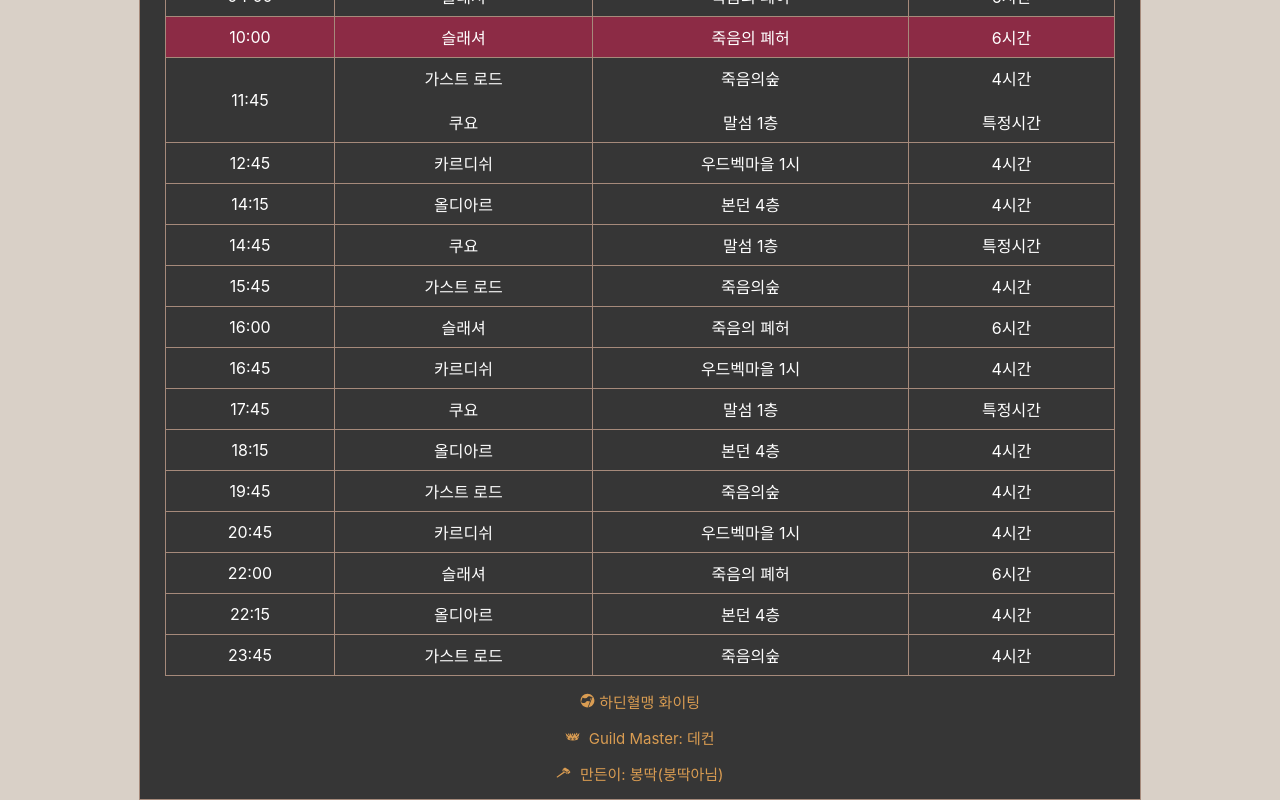
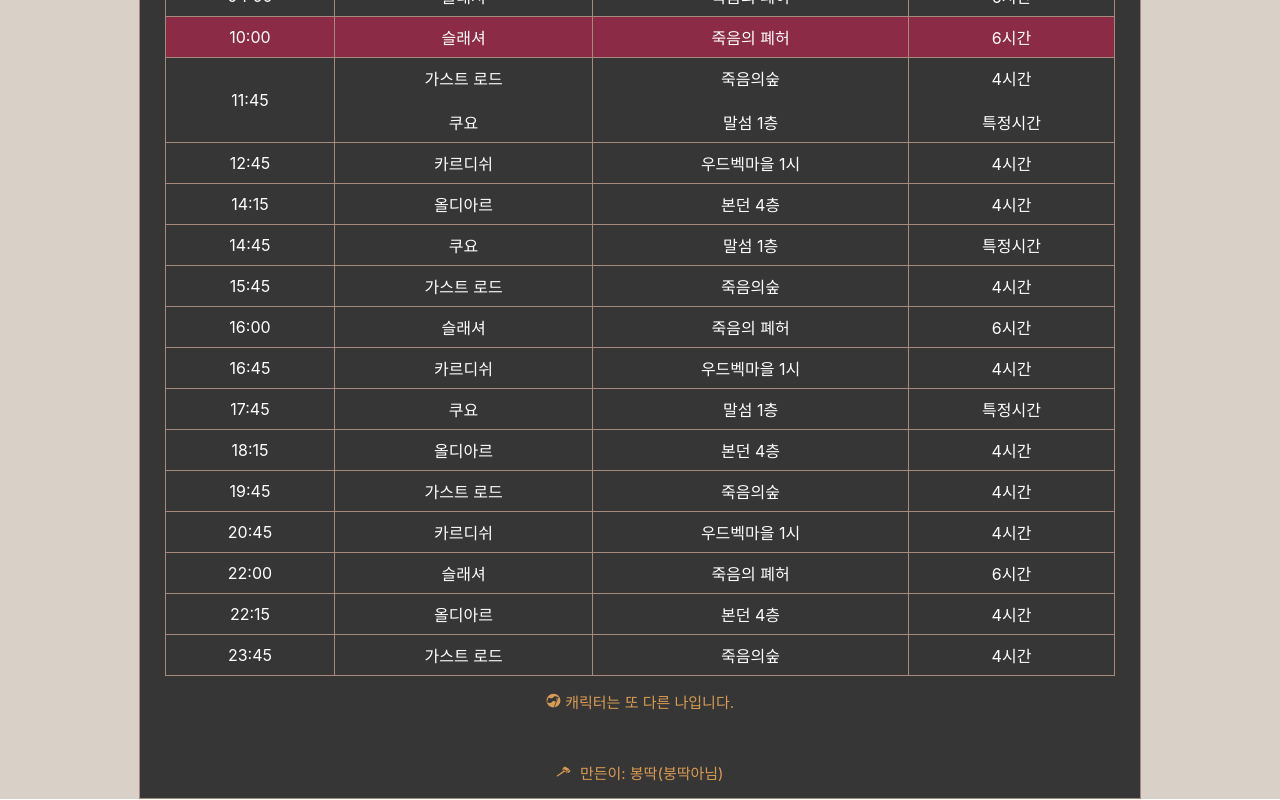
Before and after one commit to nickkies/tt, a React (Create React App) app: page / in a window 1280 px wide. Shown: the part 850-1650 px from the top of the page. Built offline with nearby package versions, Linux system fonts and the light colour scheme.

Commit message:
Design: "임시 문구"

```diff
--- a/src/App.js
+++ b/src/App.js
@@ -60,12 +60,14 @@ function App() {
           <Footer>
             <P>
               <GiBlackFlag />
-              &nbsp;하딘혈맹 화이팅
+              {/* &nbsp;하딘혈맹 화이팅 */}
+              &nbsp;캐릭터는 또 다른 나입니다.
             </P>
-            <P>
+            <br />
+            {/* <P>
               <GiCrown />
               &nbsp; Guild Master: 데컨
-            </P>
+            </P> */}
             <P>
               <Gi3DHammer />
               &nbsp; 만든이: 봉딱(붕딱아님)
```
